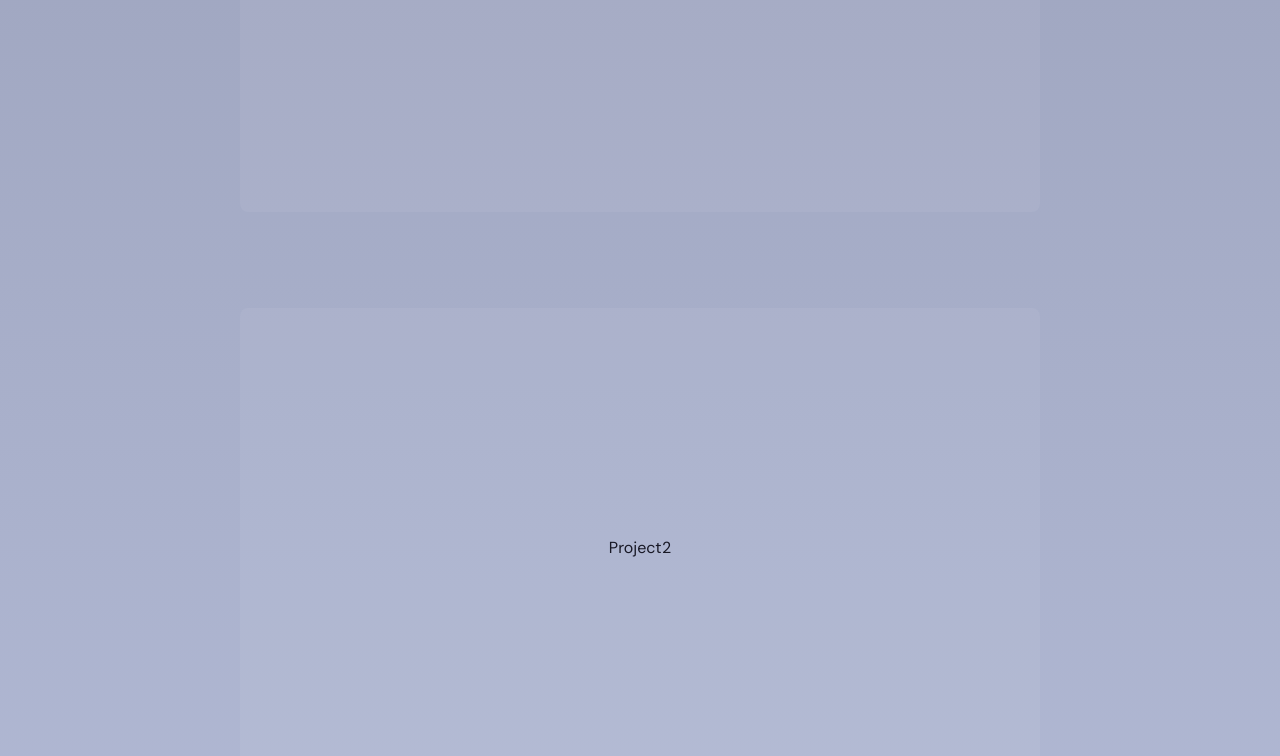
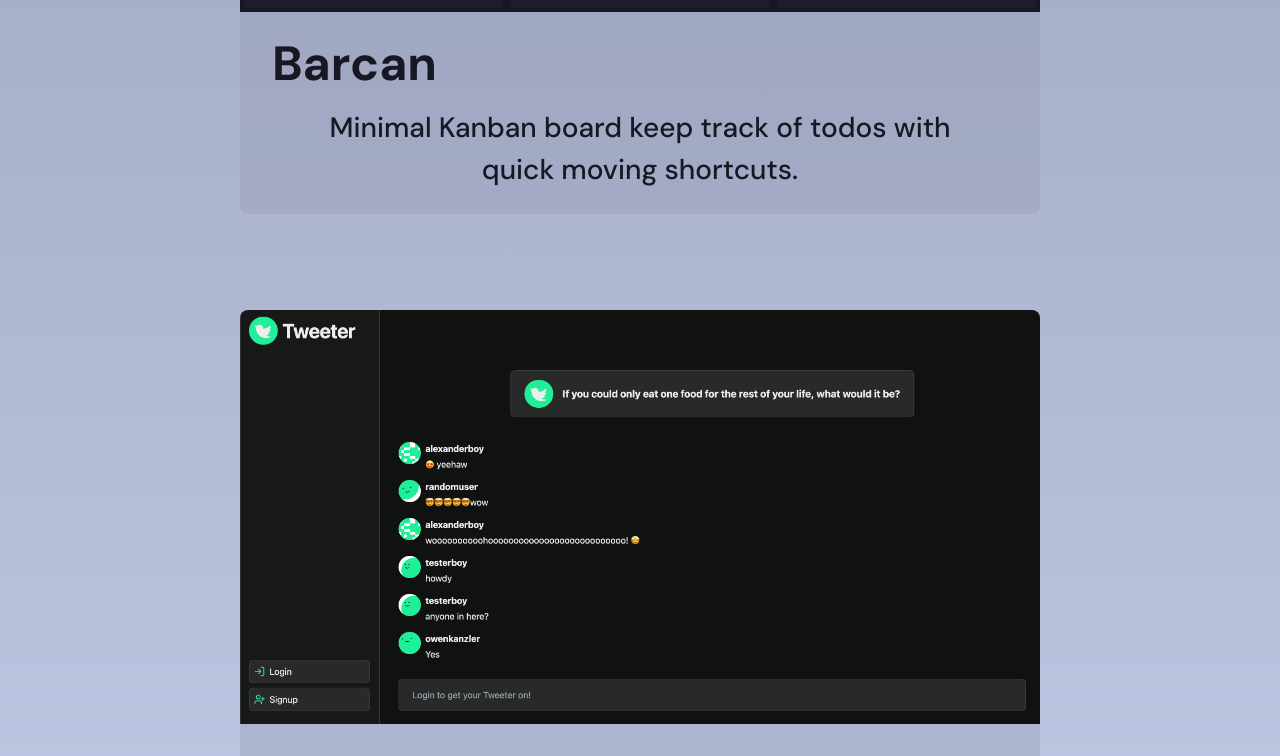
Before and after one commit to anton-oz/portfolio, a React (Vite) app: page / in a window 1280 px wide. Shown: the part 799-1555 px from the top of the page. Built offline with nearby package versions, Linux system fonts and the light colour scheme.

Commit message:
feat: added pictures and descriptions to project cards

```diff
--- a/src/App.tsx
+++ b/src/App.tsx
@@ -24,7 +24,7 @@ export default function App() {
         <Splash />
         <Projects />
       </main>
-      <footer>footer stuff</footer>
+      <footer></footer>
     </>
   );
 }
--- a/src/components/project/Project.tsx
+++ b/src/components/project/Project.tsx
@@ -1,7 +1,15 @@
 import useInView from "./isInView";
 import "./project.css";
 
-export default function Project({ name, img }: { name: string; img: string }) {
+export default function Project({
+  name,
+  img,
+  desc,
+}: {
+  name: string;
+  img: string;
+  desc: string;
+}) {
   const [ref, isInView] = useInView<HTMLDivElement>();
 
   return (
@@ -13,7 +21,22 @@ export default function Project({ name, img }: { name: string; img: string }) {
         opacity: isInView ? "1" : "0",
       }}
     >
-      <h3>{name}</h3>
+      <img
+        src={img}
+        alt={`${name} screenshot`}
+        style={{
+          width: "100%",
+          height: "100%",
+          borderRadius: "0.5em 0.5em 0 0",
+          border: "none",
+          objectFit: "cover",
+          objectPosition: "left",
+        }}
+      />
+      <div>
+        <h3>{name}</h3>
+        <p>{desc}</p>
+      </div>
     </div>
   );
 }
--- a/src/components/project/project.css
+++ b/src/components/project/project.css
@@ -1,15 +1,50 @@
 .project {
   width: 50rem;
-  height: 30rem;
+  height: fit-content;
+  min-height: 30rem;
+  max-height: 50rem;
   margin-bottom: 6em;
 
   display: flex;
-  justify-content: center;
-  align-items: center;
+  flex-direction: column;
+  justify-content: space-between;
+  align-items: start;
 
   border-radius: 0.5rem;
 
-  background: rgb(360, 360, 360, 0.05);
+  background: rgb(147, 153, 178, 0.25);
 
   transition: all 200ms;
 }
+
+@media (prefers-color-scheme: light) {
+  .project {
+    background: rgb(147, 153, 178, 0.35);
+  }
+}
+
+.project img {
+  max-height: 100%;
+}
+
+.project > div {
+  padding: 1em 2em;
+}
+
+.project div > h3 {
+  padding: 0.25em 0;
+  border-radius: 0.25em;
+
+  font-size: 3em;
+  font-weight: bold;
+}
+
+.project div > p {
+  padding: 0.25em 1em;
+
+  text-align: center;
+
+  font-weight: 500;
+  font-size: 1.75em;
+  line-height: 1.5em;
+}
--- a/src/components/projects/Projects.tsx
+++ b/src/components/projects/Projects.tsx
@@ -3,20 +3,30 @@ import "./projects.css";
 
 export default function Projects() {
   const projects = [
-    { name: "Project1", img: "" },
-    { name: "Project2", img: "" },
-    { name: "Project3", img: "" },
-    { name: "Project4", img: "" },
-    { name: "Project5", img: "" },
-    { name: "Project6", img: "" },
+    {
+      name: "Barcan",
+      img: "/projectScreenshots/barcan_2.png",
+      desc: `Minimal Kanban board keep track of todos with
+             quick moving shortcuts.`,
+    },
+    {
+      name: "Tweeter",
+      img: "/projectScreenshots/tweeterScreenshot.png",
+      desc: "Live chat app built with express, react and socket.io.",
+    },
+    {
+      name: "Reading Forward",
+      img: "/projectScreenshots/readingforwardScreenshot.png",
+      desc: `Customer facing website for a tutoring service.`,
+    },
   ];
   return (
     <section id="projects" className="project-section">
       {" "}
       <h2>Projects</h2>{" "}
       <div className="project-container">
-        {projects.map(({ name, img }, i) => (
-          <Project key={i} name={name} img={img} />
+        {projects.map(({ name, img, desc }, i) => (
+          <Project key={i} name={name} img={img} desc={desc} />
         ))}
       </div>
     </section>
```
Also changed, not shown: public/projectScreenshots/barcan_2.png (added), public/projectScreenshots/barcan_screenshot.png (added).
